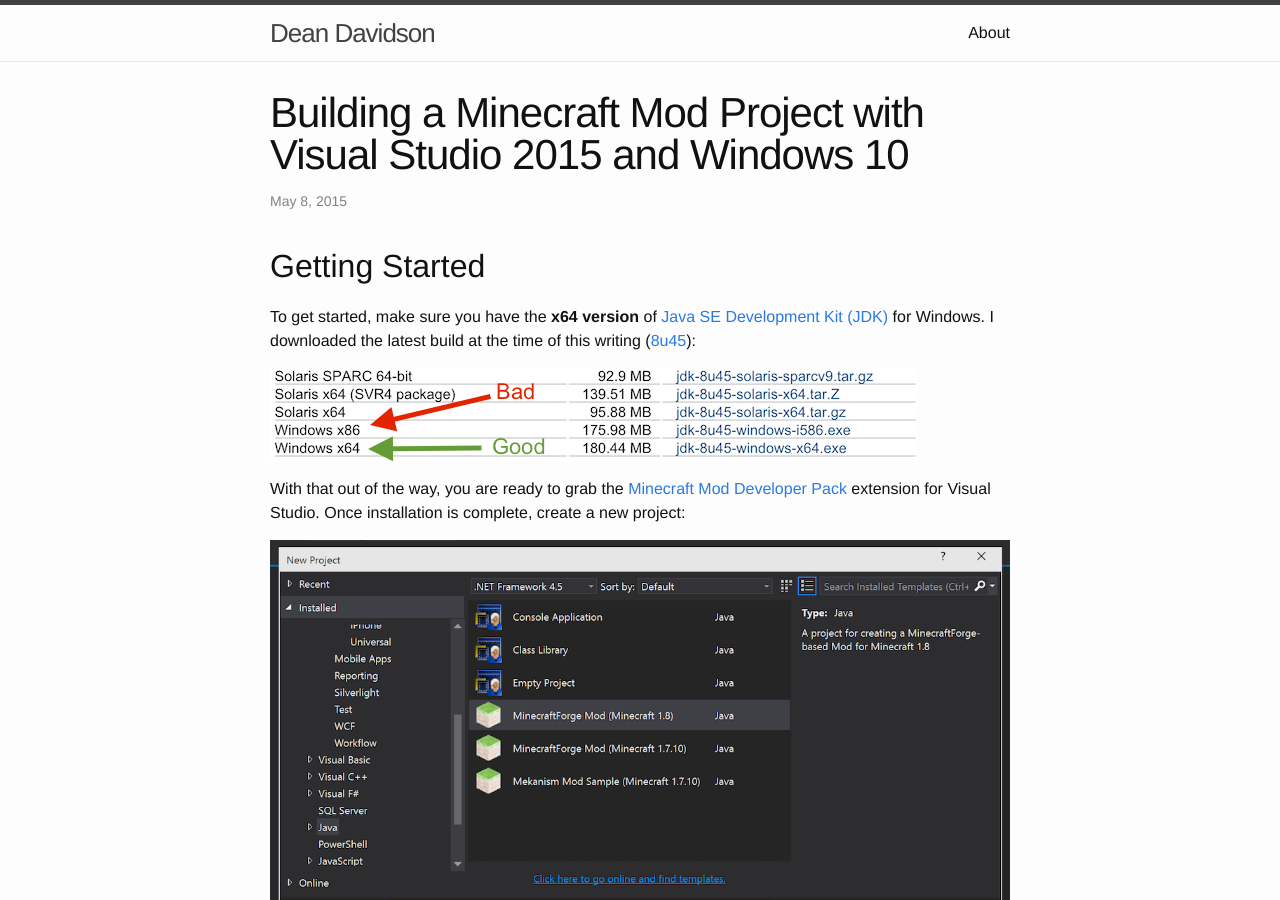
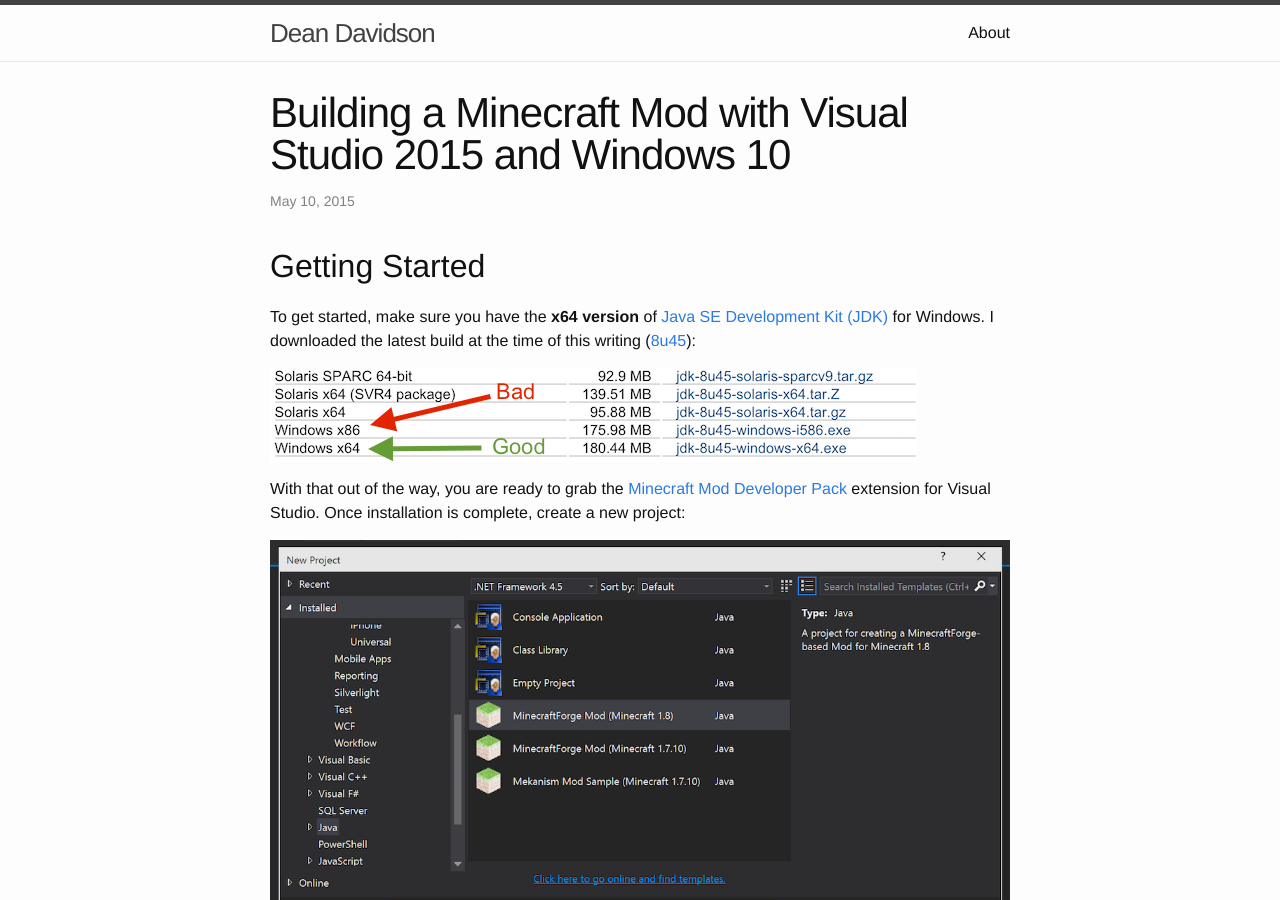
Before and after one commit to DeanPDX/DeanPDX.github.io, a Jekyll site: the page built from _posts/2015-05-10-building-a-minecraft-mod-with-visual-studio-2015.markdown, in a window 1280 px wide and 900 px high. Built offline with Jekyll 4.4.1, drawn with Linux system fonts in a browser that asks for light colours; nearby versions of some CDN libraries.

Commit message:
Fixed some names

```diff
--- a/_posts/2015-05-10-minecraft-mod-vsix.markdown
+++ b/_posts/2015-05-10-building-a-minecraft-mod-with-visual-studio-2015.markdown
@@ -1,7 +1,7 @@
 ---
 layout: post
-title:  "Building a Minecraft Mod Project with Visual Studio 2015 and Windows 10"
-date:   2015-05-08 10:26:02
+title:  "Building a Minecraft Mod with Visual Studio 2015 and Windows 10"
+date:   2015-05-10 18:13:02
 ---
 
 ## Getting Started
```
